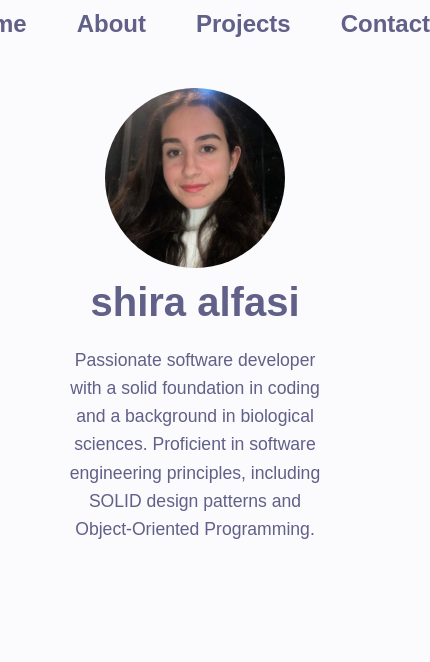
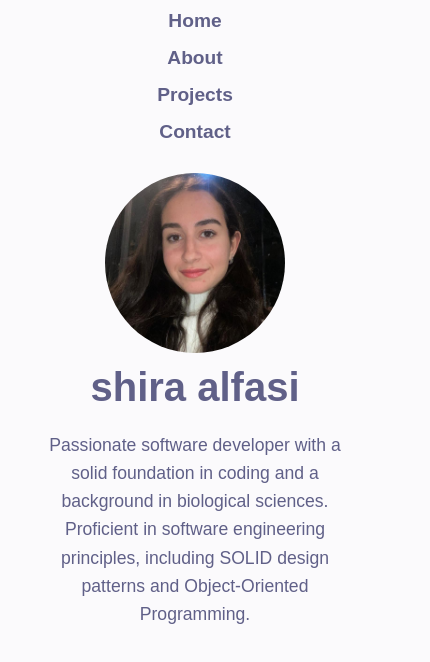
Before and after one commit to shira471/port-folio, a React (Create React App) app: page / in a window 390 px wide. Shown: the top 662 px of the page, 430 px wide, since content can reach past the window. Built offline with nearby package versions, Linux system fonts and the light colour scheme.

Commit message:
app.css-response

```diff
--- a/src/App.css
+++ b/src/App.css
@@ -38,3 +38,18 @@ main {
   padding: 40px;
   text-align: center;
 }
+@media (max-width: 768px) {
+  .navbar {
+    flex-direction: column;
+    align-items: center;
+    gap: 15px;
+  }
+
+  .navbar button {
+    font-size: 1.2rem;
+  }
+
+  main {
+    padding: 20px 10px;
+  }
+}
```
